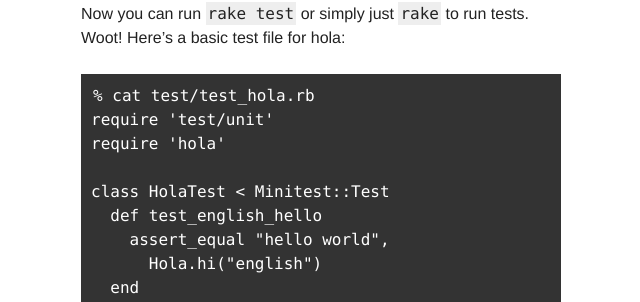
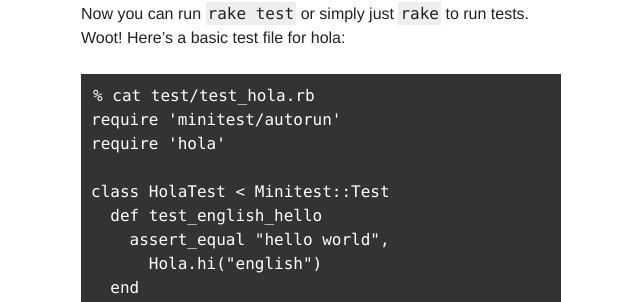
Before and after one commit to radar/guides, a Jekyll site: the page built from make-your-own-gem.md, in a window 1280 px wide and 900 px high, scrolled down 9275 px. Shown: the part 174-476 px from the top of the window, without its empty margins (319-959 px from the left). Built offline with Jekyll 4.4.1, drawn with Linux system fonts in a browser that asks for light colours; some of the changed text lies outside the part shown.

Commit message:
Ah, forgot to change the require statement

```diff
--- a/make-your-own-gem.md
+++ b/make-your-own-gem.md
@@ -379,7 +379,7 @@ Now you can run `rake test` or simply just `rake` to run tests. Woot! Here's
 a basic test file for hola:
 
     % cat test/test_hola.rb
-    require 'test/unit'
+    require 'minitest/autorun'
     require 'hola'
 
     class HolaTest < Minitest::Test
```
